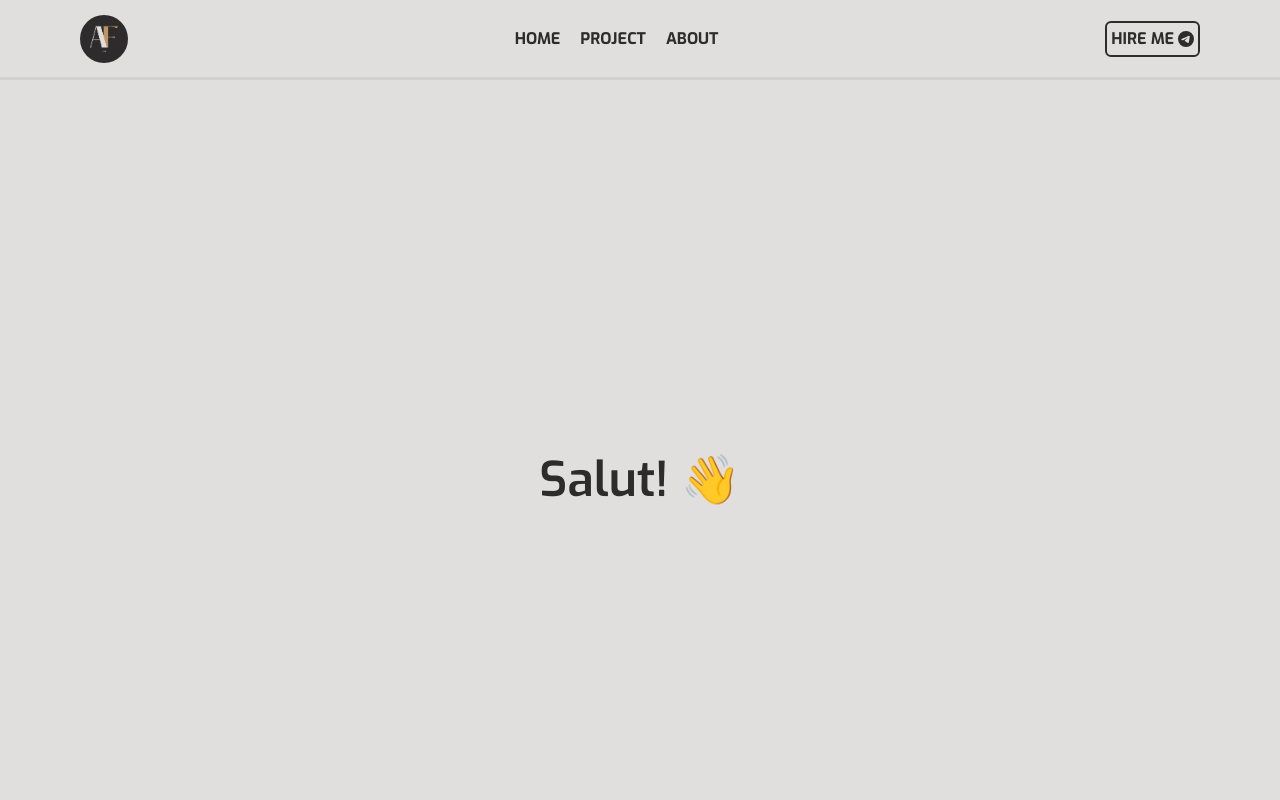
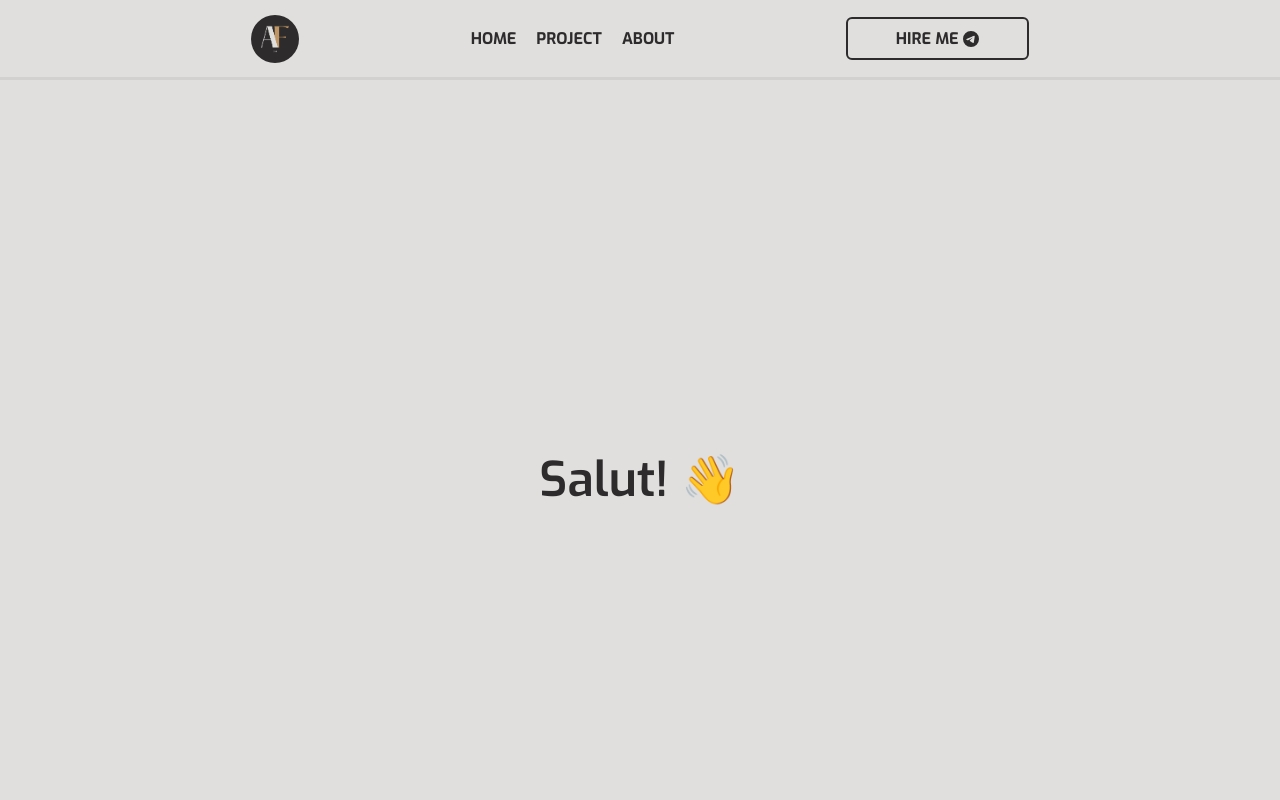
Before and after one commit to anasfirly20/portfolio, a React (Vite) app: page / in a window 1280 px wide. Shown: the top 800 px of the page. Built offline with nearby package versions, Linux system fonts and the light colour scheme.

Commit message:
added hover for hire me

```diff
--- a/src/components/Navbar.jsx
+++ b/src/components/Navbar.jsx
@@ -20,7 +20,7 @@ const Navbar = () => {
 
   return (
     <nav className="">
-      <div className="w-full flex justify-between h-[80px] px-5 sm:px-10 md:px-15 lg:px-20 bg-[#e1dfde] border-b-[3px] border-b-[#565759] border-opacity-10 font-exo font-bold">
+      <div className=" w-full flex justify-between md:justify-evenly h-[80px] px-5 sm:px-10 md:px-15 lg:px-20 bg-[#e1dfde] border-b-[3px] border-b-[#565759] border-opacity-10 font-exo font-bold">
         {/* logo */}
         <div className="flex items-center">
           <p
@@ -47,9 +47,9 @@ const Navbar = () => {
         {/* HIRE ME */}
         <div className="hidden md:flex items-center">
           <a href="https://t.me/anasfirly20" target="break">
-            <div className="text-[#2D2B2B] uppercase flex items-center gap-1 cursor-pointer border-2 rounded-md border-[#2D2B2B] p-1">
-              HIRE ME
-              <BsTelegram className="text-[#2D2B2B]" />
+            <div className="text-[#2D2B2B] uppercase flex items-center gap-1 cursor-pointer border-2 rounded-md border-[#2D2B2B] p-[0.45rem] lg:px-12 hover:text-[#e1dfde] hover:bg-[#2D2B2B]  ">
+              Hire Me
+              <BsTelegram />
             </div>
           </a>
         </div>
```
